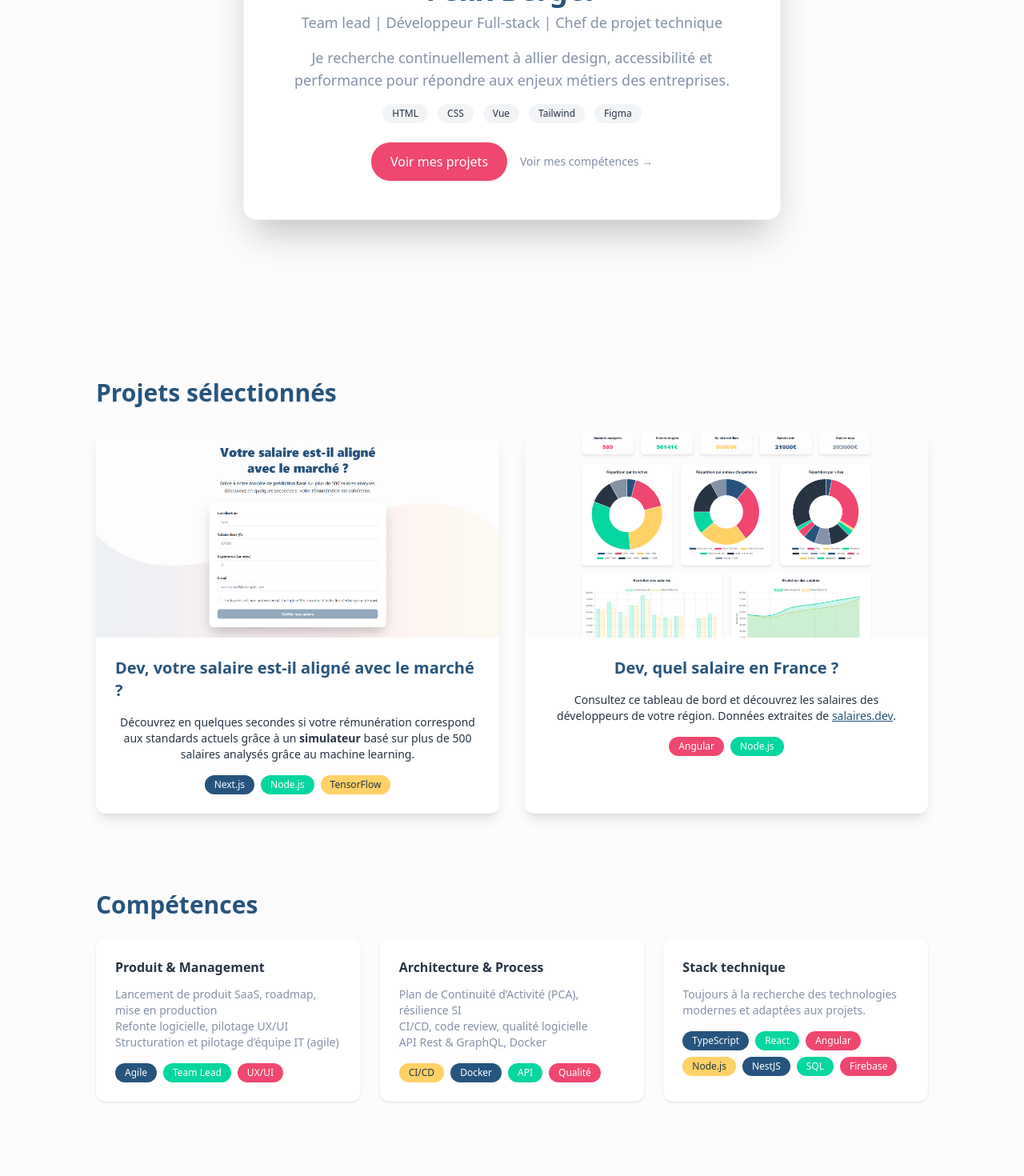
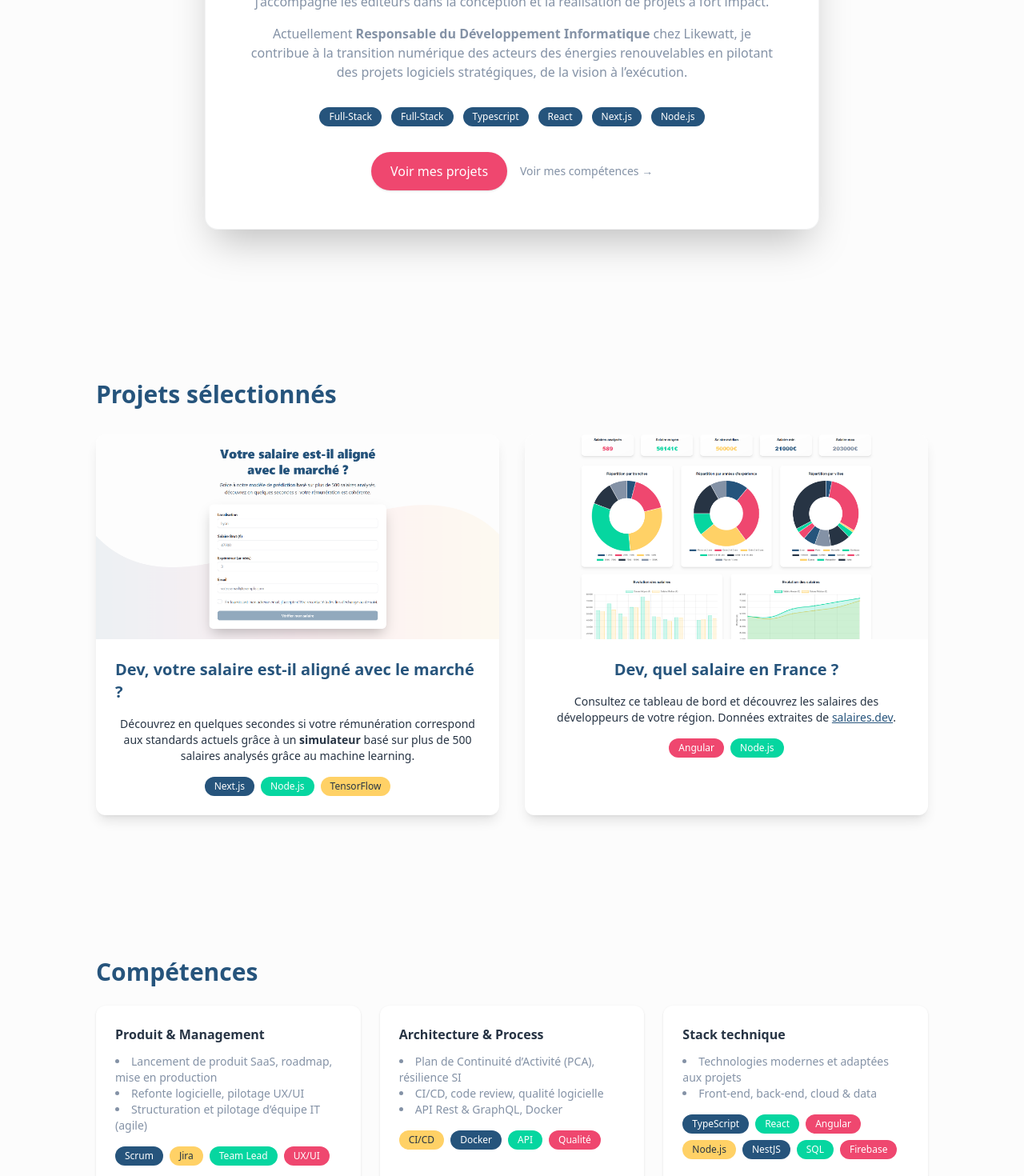
Before and after one commit to FelixB69/portfolio-v2, a Nuxt app: page / in a window 1280 px wide. Shown: the part 480-1950 px from the top of the page at 80% size. Built offline with nearby package versions, Linux system fonts and the light colour scheme.

Commit message:
Add link in portfolio

```diff
--- a/app/pages/index.vue
+++ b/app/pages/index.vue
@@ -5,38 +5,33 @@
       class="fixed top-0 left-0 right-0 z-30 bg-white/40 backdrop-blur-sm border-b border-white/10"
     >
       <div
-        class="container mx-auto px-6 md:px-10 lg:px-5 py-4 flex items-center justify-between"
+        class="container mx-auto px-6 md:px-10 lg:px-5 py-2 flex items-center justify-between"
       >
-        <div class="flex items-center gap-4">
+        <div class="flex items-center">
           <img
             src="../assets/img/logo-fb.png"
             alt="Logo"
-            class="h-30 w-30 object-contain"
+            class="h-25 w-25 object-contain"
           />
         </div>
       </div>
     </header>
 
-    <main class="pt-24">
+    <main class="pt-20">
       <!-- Hero - centered card -->
-      <section id="hero" class="min-h-[60vh] flex items-center mt-9">
+      <section id="hero" class="min-h-[60vh] flex items-center">
         <div class="container mx-auto px-6 md:px-10 lg:px-20 py-12">
-          <div class="max-w-2xl mx-auto">
+          <div class="max-w-3xl mx-auto">
             <div
               class="bg-white rounded-2xl shadow-2xl p-8 md:p-12 text-center transform transition hover:shadow-[0_30px_60px_rgba(38,84,124,0.12)] animate-fade-in-up"
               style="border: 1px solid rgba(39, 52, 68, 0.06)"
             >
               <!-- Avatar & Contact -->
               <div class="relative mb-4">
-                <button
-                  class="absolute top-0 right-0 bg-gray-dark text-white px-4 py-2 rounded-full text-sm shadow-md hover:brightness-95 transition"
-                >
-                  Contactez-moi
-                </button>
                 <img
                   src="../assets/img/pp-fb.jpg"
                   alt="Logo"
-                  class="inline-flex items-center justify-center w-50 h-50 bg-blue text-white rounded-full mx-auto text-xl font-bold shadow-md"
+                  class="inline-flex items-center justify-center w-40 h-40 bg-blue text-white rounded-full mx-auto text-xl font-bold shadow-md"
                 />
               </div>
 
@@ -48,47 +43,57 @@
               <p class="text-lg text-gray mb-4">
                 Team lead | Développeur Full-stack | Chef de projet technique
               </p>
-              <p class="text-lg text-gray mb-4">
-                Je recherche continuellement à allier design, accessibilité et
-                performance pour répondre aux enjeux métiers des entreprises.
+              <p class="text-md text-gray mb-4">
+                Avec <b>7+ans</b> d’expérience dans l'industrie logicielle et
+                <b>3+ ans</b>
+                dans le développement web, j’accompagne les éditeurs dans la
+                conception et la réalisation de projets à fort impact.
+              </p>
+              <p class="text-md text-gray mb-4">
+                Actuellement
+                <b>Responsable du Développement Informatique</b> chez Likewatt,
+                je contribue à la transition numérique des acteurs des énergies
+                renouvelables en pilotant des projets logiciels stratégiques, de
+                la vision à l’exécution.
               </p>
 
               <!-- Compétences -->
-              <div class="mt-4 flex flex-wrap justify-center gap-3 mb-6">
-                <span
-                  class="px-3 py-1 rounded-full bg-gray/10 text-gray-dark text-xs font-medium"
-                  >HTML</span
+              <div class="mt-8 flex flex-wrap justify-center gap-3 mb-6">
+                <span class="px-3 py-1 rounded-full bg-blue text-white text-xs"
+                  >Full-Stack</span
                 >
-                <span
-                  class="px-3 py-1 rounded-full bg-gray/10 text-gray-dark text-xs font-medium"
-                  >CSS</span
+                <span class="px-3 py-1 rounded-full bg-blue text-white text-xs"
+                  >Full-Stack</span
                 >
-                <span
-                  class="px-3 py-1 rounded-full bg-gray/10 text-gray-dark text-xs font-medium"
-                  >Vue</span
+                <span class="px-3 py-1 rounded-full bg-blue text-white text-xs"
+                  >Typescript</span
                 >
-                <span
-                  class="px-3 py-1 rounded-full bg-gray/10 text-gray-dark text-xs font-medium"
-                  >Tailwind</span
+                <span class="px-3 py-1 rounded-full bg-blue text-white text-xs"
+                  >React</span
                 >
-                <span
-                  class="px-3 py-1 rounded-full bg-gray/10 text-gray-dark text-xs font-medium"
-                  >Figma</span
+                <span class="px-3 py-1 rounded-full bg-blue text-white text-xs"
+                  >Next.js</span
+                >
+                <span class="px-3 py-1 rounded-full bg-blue text-white text-xs"
+                  >Node.js</span
                 >
               </div>
 
-              <div class="flex items-center justify-center gap-4 mt-4">
+              <div class="flex items-center justify-center gap-4 mt-8">
                 <a
                   href="#projets"
+                  @click="onScrollToProjets"
                   class="inline-flex items-center gap-3 px-6 py-3 bg-pink text-white rounded-full shadow hover:scale-105 transition transform animate-pop"
                 >
                   Voir mes projets
                 </a>
                 <a
                   href="#competences"
+                  @click="onScrollToCompetences"
                   class="text-sm text-gray hover:text-blue transition"
-                  >Voir mes compétences →</a
                 >
+                  Voir mes compétences →
+                </a>
               </div>
             </div>
           </div>
@@ -98,7 +103,7 @@
       <!-- Projects -->
       <section
         id="projets"
-        class="container mx-auto px-6 md:px-10 lg:px-20 py-12 pt-[150px]"
+        class="container mx-auto px-6 md:px-10 lg:px-20 py-12 pt-[140px]"
       >
         <h2
           class="text-2xl md:text-3xl font-bold text-blue mb-8 animate-fade-in-up"
@@ -130,21 +135,24 @@
                 de 500 salaires analysés grâce au machine learning.
               </p>
               <div class="mt-4 flex flex-wrap gap-2 justify-center">
-                <span
-                  class="text-xs bg-blue text-white px-3 py-1 rounded-full font-medium"
+                <span class="text-xs bg-blue text-white px-3 py-1 rounded-full"
                   >Next.js</span
                 >
-                <span
-                  class="text-xs bg-green text-white px-3 py-1 rounded-full font-medium"
+                <span class="bg-green text-white px-3 py-1 rounded-full text-xs"
                   >Node.js</span
                 >
                 <span
-                  class="text-xs bg-orange text-gray-dark px-3 py-1 rounded-full font-medium"
+                  class="bg-orange text-gray-dark px-3 py-1 rounded-full text-xs"
                   >TensorFlow</span
                 >
               </div>
             </div>
-            <a class="absolute inset-0" href="#"></a>
+            <a
+              class="absolute inset-0"
+              href="https://simulator-rh.felixberger.fr/"
+              target="_blank"
+              rel="noopener noreferrer"
+            ></a>
           </article>
 
           <!-- Project B -->
@@ -171,17 +179,20 @@
                 >.
               </p>
               <div class="mt-4 flex flex-wrap gap-2 justify-center">
-                <span
-                  class="text-xs bg-pink text-white px-3 py-1 rounded-full font-medium"
+                <span class="text-xs bg-pink text-white px-3 py-1 rounded-full"
                   >Angular</span
                 >
-                <span
-                  class="text-xs bg-green text-white px-3 py-1 rounded-full font-medium"
+                <span class="text-xs bg-green text-white px-3 py-1 rounded-full"
                   >Node.js</span
                 >
               </div>
             </div>
-            <a class="absolute inset-0" href="#"></a>
+            <a
+              class="absolute inset-0"
+              href="https://dev-rh.felixberger.fr/"
+              target="_blank"
+              rel="noopener noreferrer"
+            ></a>
           </article>
         </div>
       </section>
@@ -189,7 +200,7 @@
       <!-- Skills -->
       <section
         id="competences"
-        class="container mx-auto px-6 md:px-10 lg:px-20 py-12"
+        class="container mx-auto px-6 md:px-10 lg:px-20 py-12 pt-[130px]"
       >
         <h2
           class="text-2xl md:text-3xl font-bold text-blue mb-6 animate-fade-in-up"
@@ -202,14 +213,18 @@
             class="bg-white rounded-xl p-6 shadow hover:shadow-xl transition transform hover:-translate-y-2"
           >
             <h4 class="font-semibold mb-3">Produit & Management</h4>
-            <p class="text-sm text-gray mb-4">
-              Lancement de produit SaaS, roadmap, mise en production<br />
-              Refonte logicielle, pilotage UX/UI<br />
-              Structuration et pilotage d’équipe IT (agile)
-            </p>
-            <div class="flex gap-2 flex-wrap">
+            <ul class="list-disc list-inside text-sm text-gray mb-4 text-left">
+              <li>Lancement de produit SaaS, roadmap, mise en production</li>
+              <li>Refonte logicielle, pilotage UX/UI</li>
+              <li>Structuration et pilotage d’équipe IT (agile)</li>
+            </ul>
+            <div class="flex gap-2 flex-wrap mt-2 justify-start">
               <span class="px-3 py-1 bg-blue text-white rounded-full text-xs"
-                >Agile</span
+                >Scrum</span
+              >
+              <span
+                class="px-3 py-1 bg-orange text-gray-dark rounded-full text-xs"
+                >Jira</span
               >
               <span class="px-3 py-1 bg-green text-white rounded-full text-xs"
                 >Team Lead</span
@@ -225,12 +240,12 @@
             class="bg-white rounded-xl p-6 shadow hover:shadow-xl transition transform hover:-translate-y-2"
           >
             <h4 class="font-semibold mb-3">Architecture & Process</h4>
-            <p class="text-sm text-gray mb-4">
-              Plan de Continuité d’Activité (PCA), résilience SI<br />
-              CI/CD, code review, qualité logicielle<br />
-              API Rest & GraphQL, Docker
-            </p>
-            <div class="flex gap-2 flex-wrap">
+            <ul class="list-disc list-inside text-sm text-gray mb-4 text-left">
+              <li>Plan de Continuité d’Activité (PCA), résilience SI</li>
+              <li>CI/CD, code review, qualité logicielle</li>
+              <li>API Rest & GraphQL, Docker</li>
+            </ul>
+            <div class="flex gap-2 flex-wrap mt-2 justify-start">
               <span
                 class="px-3 py-1 bg-orange text-gray-dark rounded-full text-xs"
                 >CI/CD</span
@@ -252,11 +267,11 @@
             class="bg-white rounded-xl p-6 shadow hover:shadow-xl transition transform hover:-translate-y-2"
           >
             <h4 class="font-semibold mb-3">Stack technique</h4>
-            <p class="text-sm text-gray mb-4">
-              Toujours à la recherche des technologies modernes et adaptées aux
-              projets.
-            </p>
-            <div class="flex gap-2 flex-wrap">
+            <ul class="list-disc list-inside text-sm text-gray mb-4 text-left">
+              <li>Technologies modernes et adaptées aux projets</li>
+              <li>Front-end, back-end, cloud & data</li>
+            </ul>
+            <div class="flex gap-2 flex-wrap mt-2 justify-start">
               <span class="px-3 py-1 bg-blue text-white rounded-full text-xs"
                 >TypeScript</span
               >
@@ -293,6 +308,23 @@
 
 <script setup lang="ts">
 // logique possible : load projects dynamiquement, router anchors, etc.
+
+function smoothScrollTo(selector: string) {
+  const el = document.querySelector(selector);
+  if (el) {
+    el.scrollIntoView({ behavior: "smooth" });
+  }
+}
+
+function onScrollToProjets(e: Event) {
+  e.preventDefault();
+  smoothScrollTo("#projets");
+}
+
+function onScrollToCompetences(e: Event) {
+  e.preventDefault();
+  smoothScrollTo("#competences");
+}
 </script>
 
 <style scoped>
```
